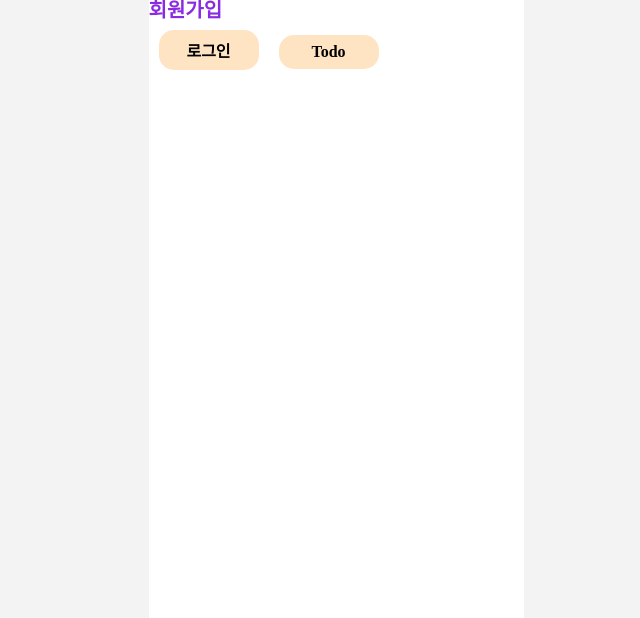
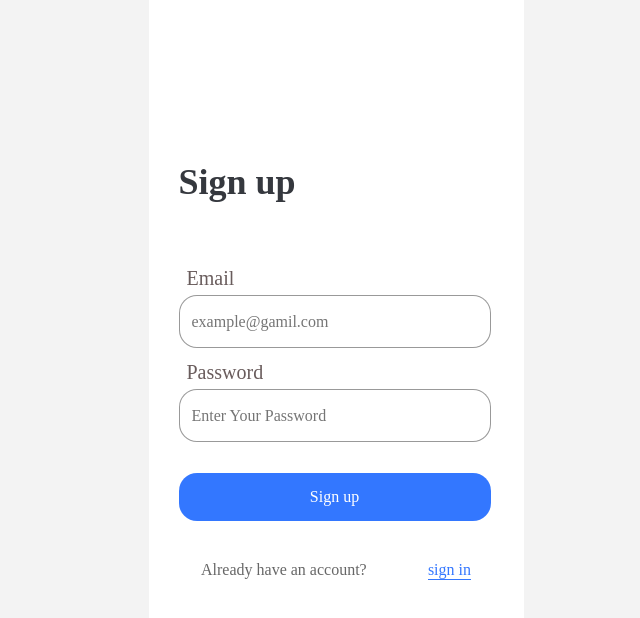
Before and after one commit to eeeyooon/MyTodo, a React (Create React App) app: page /signup in a window 1280 px wide. Shown: the top 618 px of the page, without its empty margins (304-944 px from the left). Built offline with nearby package versions, Linux system fonts and the light colour scheme; a web font is replaced by a local one.

Commit message:
[🍡 style] Signup 페이지 스타일 적용

```diff
--- a/src/components/SignForm.tsx
+++ b/src/components/SignForm.tsx
@@ -1,11 +1,14 @@
+import { useNavigate } from 'react-router-dom';
 import styled from 'styled-components';
 
 type SignFormProps = {
 	text: string;
+	url: string;
 };
 
 function SignForm(props: SignFormProps) {
-	const { text } = props;
+	const { text, url } = props;
+	const navigate = useNavigate();
 	return (
 		<SignFormWrapper>
 			<FormBox>
@@ -23,7 +26,13 @@ function SignForm(props: SignFormProps) {
 					/>
 				</InputWrapper>
 			</FormBox>
-			<SignButton>{text}</SignButton>
+			<SignButton
+				onClick={() => {
+					navigate(url);
+				}}
+			>
+				{text}
+			</SignButton>
 		</SignFormWrapper>
 	);
 }
--- a/src/pages/Signin.tsx
+++ b/src/pages/Signin.tsx
@@ -7,7 +7,7 @@ function Signin() {
 	return (
 		<SigninWrapper>
 			<SigninHeader>Sign in</SigninHeader>
-			<SignForm text={'Sign In'} />
+			<SignForm text={'Sign In'} url={'/signup'} />
 			<NavSignup>
 				<p>Don&apos;t have an account?</p>
 				<NavBtn
--- a/src/pages/Signup.tsx
+++ b/src/pages/Signup.tsx
@@ -1,25 +1,23 @@
 import { useNavigate } from 'react-router-dom';
 import styled from 'styled-components';
+import SignForm from '../components/SignForm';
 
 function Signup() {
-	const naviagte = useNavigate();
+	const navigate = useNavigate();
 	return (
 		<SignupWrapper>
-			<SignupHeader>회원가입</SignupHeader>
-			<NavButton
-				onClick={() => {
-					naviagte('/signin');
-				}}
-			>
-				로그인
-			</NavButton>
-			<NavButton
-				onClick={() => {
-					naviagte('/todo');
-				}}
-			>
-				Todo
-			</NavButton>
+			<SignupHeader>Sign up</SignupHeader>
+			<SignForm text={'Sign up'} url={'/signup'} />
+			<NavSignin>
+				<p>Already have an account?</p>
+				<NavBtn
+					onClick={() => {
+						navigate('/signin');
+					}}
+				>
+					sign in
+				</NavBtn>
+			</NavSignin>
 		</SignupWrapper>
 	);
 }
@@ -30,19 +28,38 @@ const SignupWrapper = styled.div`
 	width: 375px;
 	height: 812px;
 	background-color: #fff;
+	display: flex;
+	flex-flow: column nowrap;
+	align-items: center;
 `;
 
 const SignupHeader = styled.h1`
-	color: blueviolet;
-	font-size: ${({ theme }) => theme.fontSize['xl']};
-	font-weight: ${({ theme }) => theme.fontWeight.semibold};
+	width: 315px;
+	height: 47px;
+	font-weight: ${({ theme }) => theme.fontWeight.bold};
+	font-size: ${({ theme }) => theme.fontSize['5xl']};
+	color: #35383e;
+	display: flex;
+	align-items: flex-start;
+	margin-top: 164px;
+	margin-bottom: 57px;
 `;
 
-const NavButton = styled.button`
-	width: 100px;
-	padding: 8px;
-	background-color: bisque;
-	margin: 10px;
-	border-radius: 15px;
-	font-weight: ${({ theme }) => theme.fontWeight.semibold};
+const NavSignin = styled.div`
+	width: 270px;
+	height: 24px;
+	display: flex;
+	align-items: center;
+	justify-content: space-between;
+	margin-top: 37px;
+
+	& p {
+		color: rgba(0, 0, 0, 0.6);
+		font-size: ${({ theme }) => theme.fontWeight.medium};
+	}
 `;
+
+const NavBtn = styled.button`
+	border-bottom: 1px solid rgba(0, 85, 255, 0.8);
+	color: rgba(0, 85, 255, 0.8);
+`;
```
